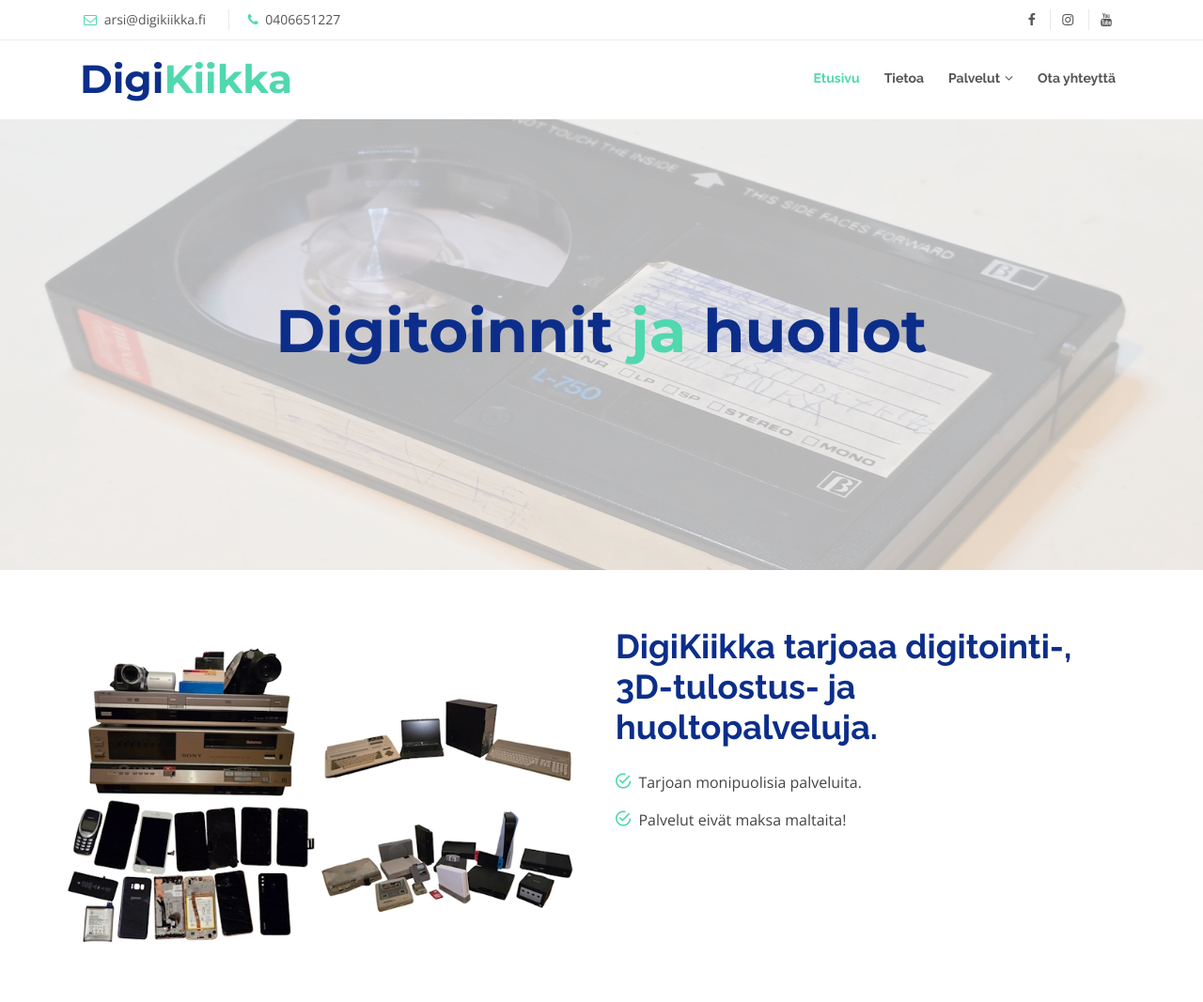
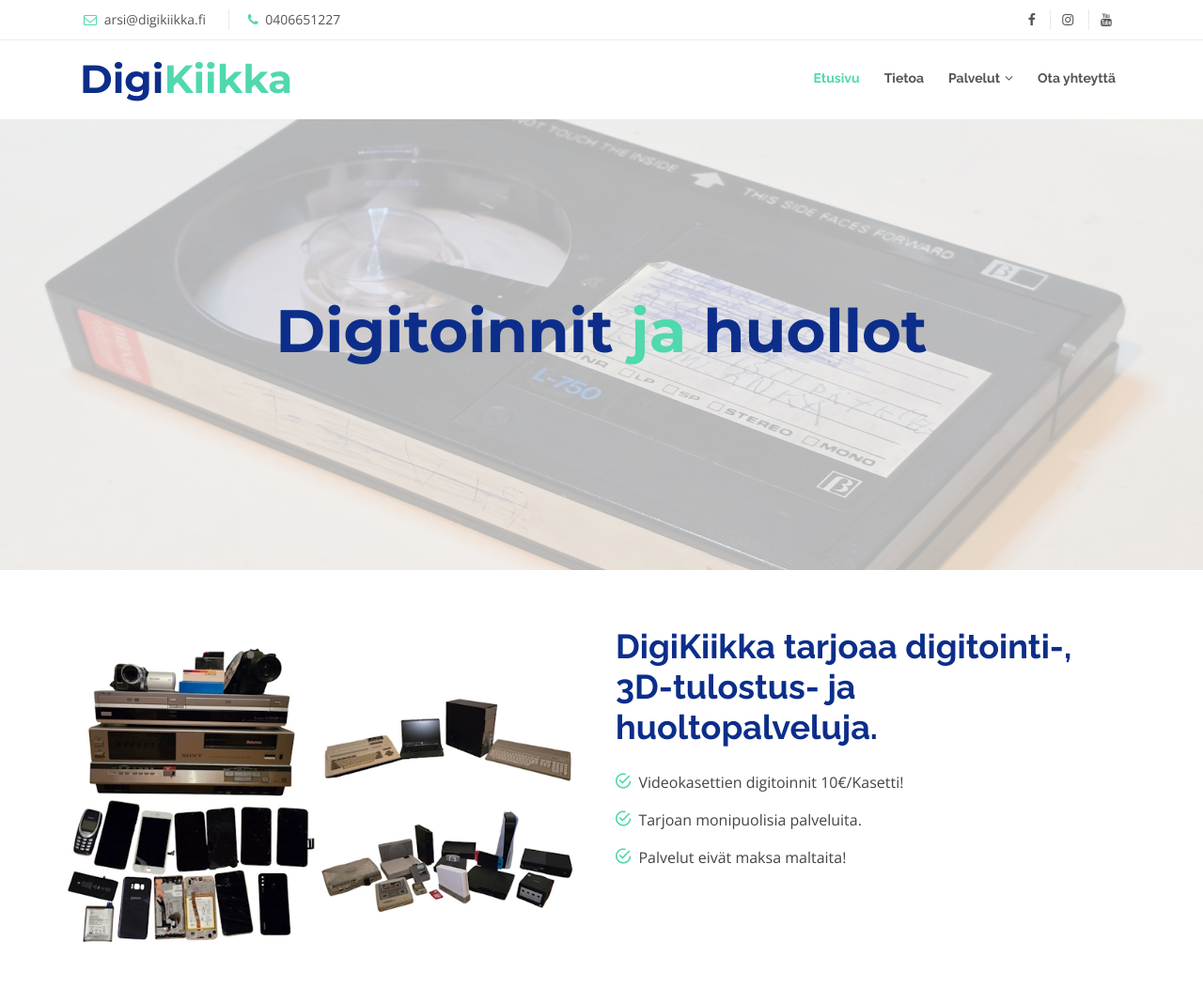
Before and after one commit to DigiKiikka/digikiikka.github.io, a plain HTML site: page index.html in a window 1280 px wide. Shown: the top 1067 px of the page at 94% size. Drawn offline with nearby package versions, Linux system fonts and the light colour scheme; files whose address does not match are found by name.

Commit message:
Update index.html

```diff
--- a/index.html
+++ b/index.html
@@ -127,6 +127,7 @@
           <div class="col-lg-6 content">
             <h2>DigiKiikka tarjoaa digitointi-, 3D-tulostus- ja huoltopalveluja.</h2>
             <ul>
+			  <li><i class="ion-android-checkmark-circle"></i> Videokasettien digitoinnit 10€/Kasetti!</li>
               <li><i class="ion-android-checkmark-circle"></i> Tarjoan monipuolisia palveluita.</li>
               <li><i class="ion-android-checkmark-circle"></i> Palvelut eivät maksa maltaita!</li>
             </ul>
```
